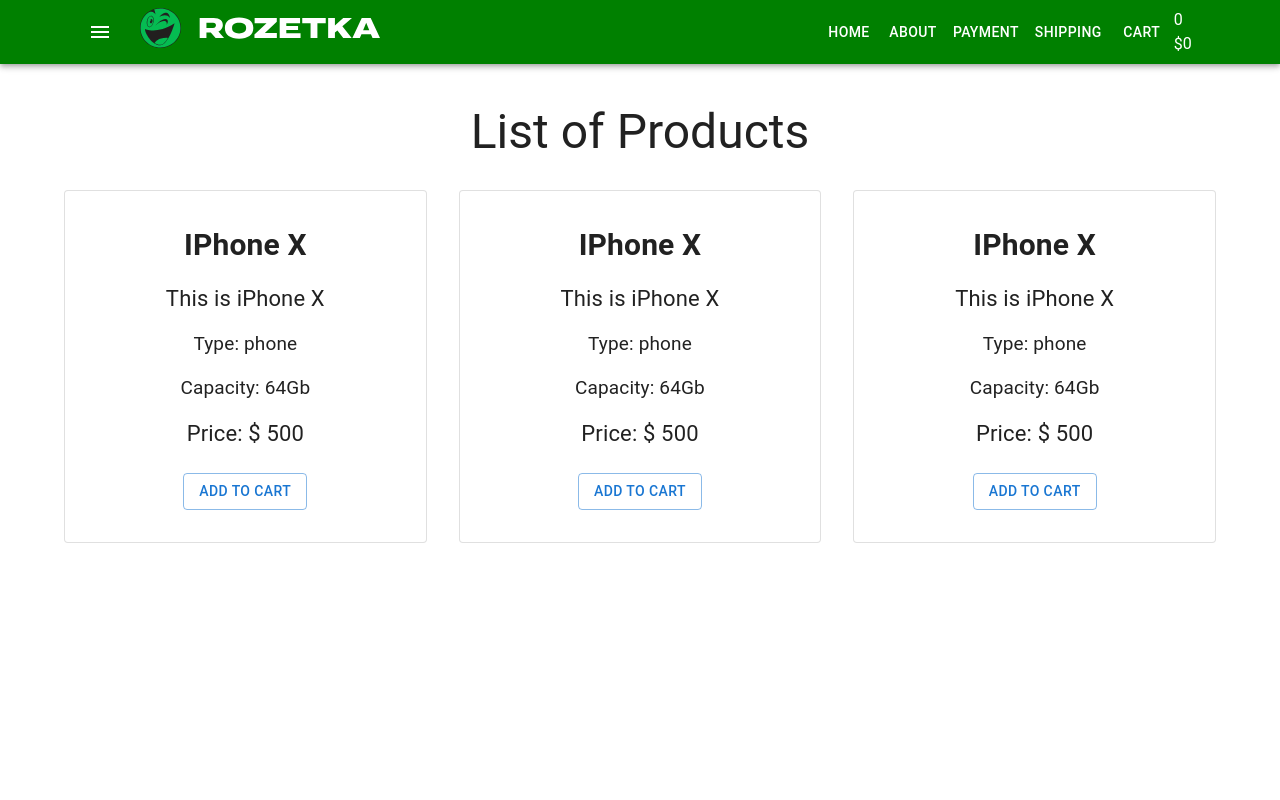
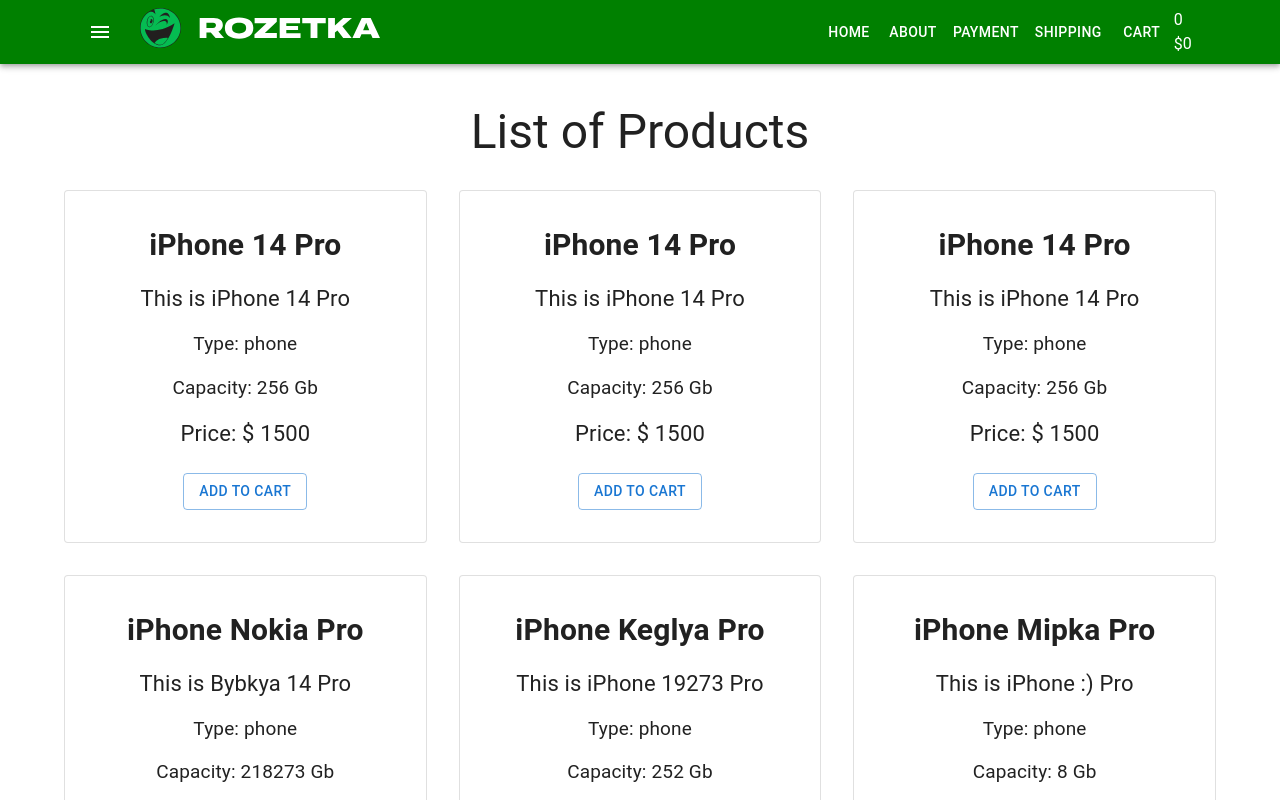
Before and after one commit to OlegBerlo/def, a React (Create React App) app: page / in a window 1280 px wide. Shown: the top 800 px of the page. Built offline with nearby package versions, Linux system fonts and the light colour scheme; the HTML template or start-up script is replaced by a standard one.

Commit message:
added productsArray in ProductList

```diff
--- a/src/components/Products/ProductList.tsx
+++ b/src/components/Products/ProductList.tsx
@@ -1,6 +1,6 @@
 import { Grid, Typography } from "@mui/material";
 import ProductListItem from "./ProductListItem";
-
+import productsArray from "utils/productsArray";
 type Props = {};
 const ProductList = (props: Props) => {
   return (
@@ -16,15 +16,17 @@
         List of Products
       </Typography>
       <Grid container spacing={4}>
-        <Grid item xs={12} sm={6} md={4}>
-          <ProductListItem />
-        </Grid>
-        <Grid item xs={12} sm={6} md={4}>
-          <ProductListItem />
-        </Grid>
-        <Grid item xs={12} sm={6} md={4}>
-          <ProductListItem />
-        </Grid>
+        {productsArray.map((product) => (
+          <Grid item xs={12} sm={6} md={4}>
+            <ProductListItem
+              title={product.title}
+              description={product.description}
+              type={product.type}
+              capacity={product.capacity}
+              price={product.price}
+            />
+          </Grid>
+        ))}
       </Grid>
     </>
   );
--- a/src/components/Products/ProductListItem.tsx
+++ b/src/components/Products/ProductListItem.tsx
@@ -1,15 +1,21 @@
 import { Button, Card, CardActions, CardContent } from "@mui/material";
 import "./ProductListItem.scss";
-type Props = {};
+type Props = {
+  title: string;
+  description: string;
+  capacity: string;
+  type: string;
+  price: number;
+};
 const ProductListItem = (props: Props) => {
   return (
     <Card className="product" variant="outlined">
       <CardContent>
-        <h4 className="product-title">IPhone X</h4>
-        <div className="product-description">This is iPhone X</div>
-        <div className="product-features">Type: phone</div>
-        <div className="product-features">Capacity: 64Gb</div>
-        <div className="product-price">Price: $ 500</div>
+        <h4 className="product-title">{props.title}</h4>
+        <div className="product-description">{props.description}</div>
+        <div className="product-features">Type: {props.type}</div>
+        <div className="product-features">Capacity: {props.capacity} Gb</div>
+        <div className="product-price">Price: $ {props.price}</div>
         <CardActions className="btn-wrap">
           <Button variant="outlined">Add to cart</Button>
         </CardActions>
--- /dev/null
+++ b/src/utils/productsArray.ts
@@ -0,0 +1,76 @@
+type Product = {
+  title: string
+  description: string
+  capacity: string
+  type: string
+  price:number
+}
+
+const productsArray:Product[] = [
+{
+  title: 'iPhone 14 Pro',
+  description: 'This is iPhone 14 Pro',
+  type: 'phone',
+  capacity: '256',
+  price: 1500,
+},
+{
+  title: 'iPhone 14 Pro',
+  description: 'This is iPhone 14 Pro',
+  type: 'phone',
+  capacity: '256',
+  price: 1500,
+},
+{
+  title: 'iPhone 14 Pro',
+  description: 'This is iPhone 14 Pro',
+  type: 'phone',
+  capacity: '256',
+  price: 1500,
+},
+{
+  title: 'iPhone Nokia Pro',
+  description: 'This is Bybkya 14 Pro',
+  type: 'phone',
+  capacity: '218273',
+  price: 1,
+},
+{
+  title: 'iPhone Keglya Pro',
+  description: 'This is iPhone 19273 Pro',
+  type: 'phone',
+  capacity: '252',
+  price: 80,
+},
+{
+  title: 'iPhone Mipka Pro',
+  description: 'This is iPhone :) Pro',
+  type: 'phone',
+  capacity: '8',
+  price: 1,
+},
+{
+  title: 'iPhone Nokia Pro',
+  description: 'This is Bybkya 14 Pro',
+  type: 'phone',
+  capacity: '218273',
+  price: 1,
+},
+{
+  title: 'iPhone Keglya Pro',
+  description: 'This is iPhone 19273 Pro',
+  type: 'phone',
+  capacity: '252',
+  price: 80,
+},
+{
+  title: 'iPhone Mipka Pro',
+  description: 'This is iPhone :) Pro',
+  type: 'phone',
+  capacity: '8',
+  price: 1,
+}
+]
+
+
+export default productsArray
```
